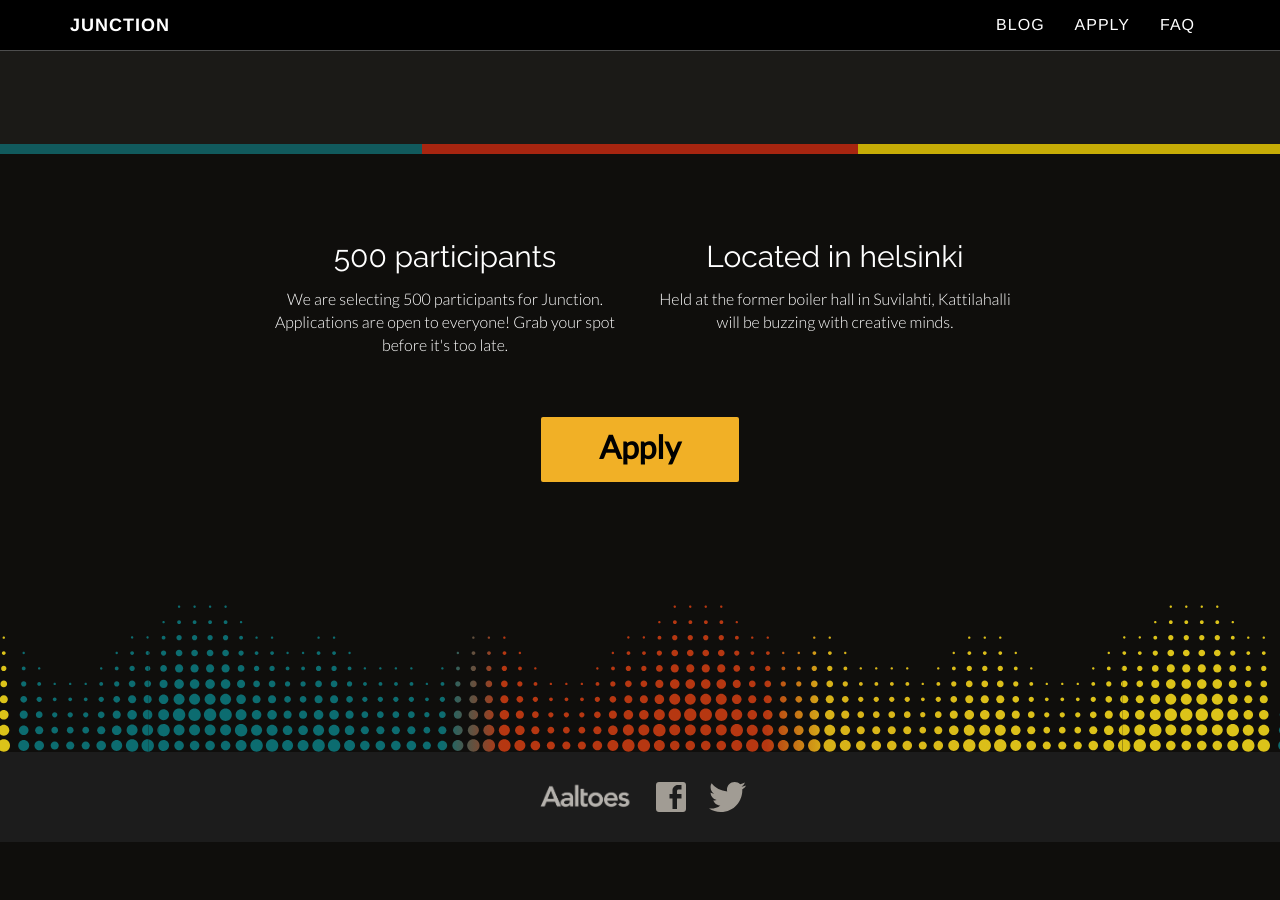
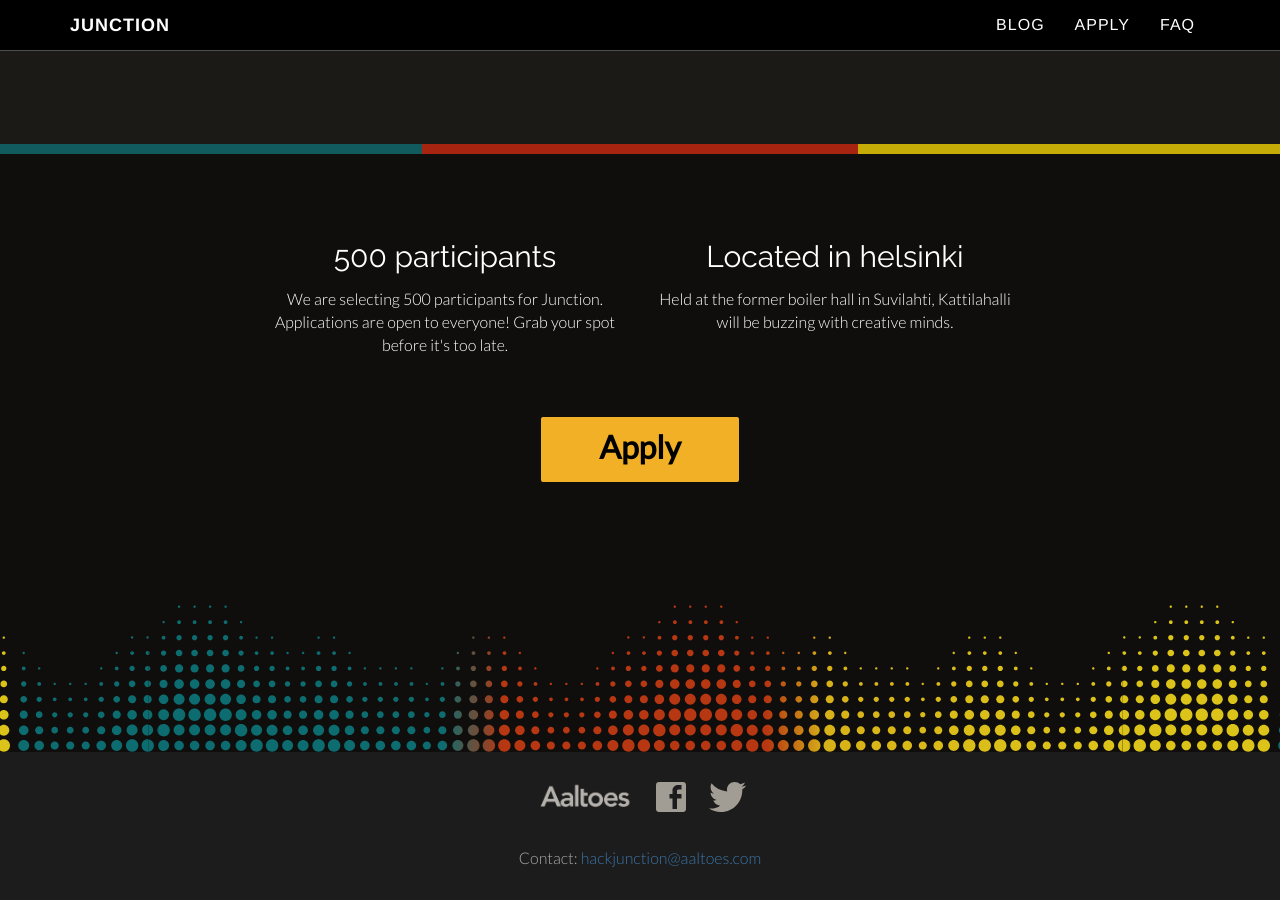
Before and after one commit to junctionasia/junctionasia.github.io, a Jekyll site: the page built from index.html, in a window 1280 px wide and 900 px high, scrolled down 3236 px. Built offline with Jekyll 4.4.1, drawn with Linux system fonts in a browser that asks for light colours; nearby versions of some CDN libraries; before the commit the page ends 4078 px from its top, so only the background shows below that.

Commit message:
Add email to front page footer

```diff
--- a/_includes/head.html
+++ b/_includes/head.html
@@ -43,5 +43,4 @@
   <meta property="og:image:type" content="image/jpeg" />
   <meta property="og:image:width" content="1200" />
   <meta property="og:image:height" content="630" />
-  <div id="fb-root"></div>
 </head>
--- a/_layouts/default.html
+++ b/_layouts/default.html
@@ -8,6 +8,7 @@ layout: default
 {% include head.html %}
 
 <body id="page-top" data-target=".navbar-fixed-top">
+  <div id="fb-root"></div>
   <script>(function(d, s, id) {
     var js, fjs = d.getElementsByTagName(s)[0];
     if (d.getElementById(id)) return;
@@ -22,5 +23,6 @@ layout: default
 
   {% include footer.html %}
 
+
   </body>
 </html>
--- a/css/main.scss
+++ b/css/main.scss
@@ -572,6 +572,11 @@ h1, h2, h3, h4 {
       -webkit-filter: brightness(200%);
     }
   }
+
+  .contact {
+    color: #aaa;
+    margin-top: 25px;
+  }
 }
 
 footer {
--- a/index.html
+++ b/index.html
@@ -281,4 +281,8 @@ layout: default
     <a href="https://twitter.com/hackjunction" target="_blank">
         <img src="{{ "/images/svg_icon_twitter.svg" | prepend: site.baseurl }}" alt="">
     </a>
+    <br>
+    <p class='contact'>
+       Contact: <a href='mailto:hackjunction@aaltoes.com'>hackjunction@aaltoes.com</a>
+    </p>
 </div>
```
